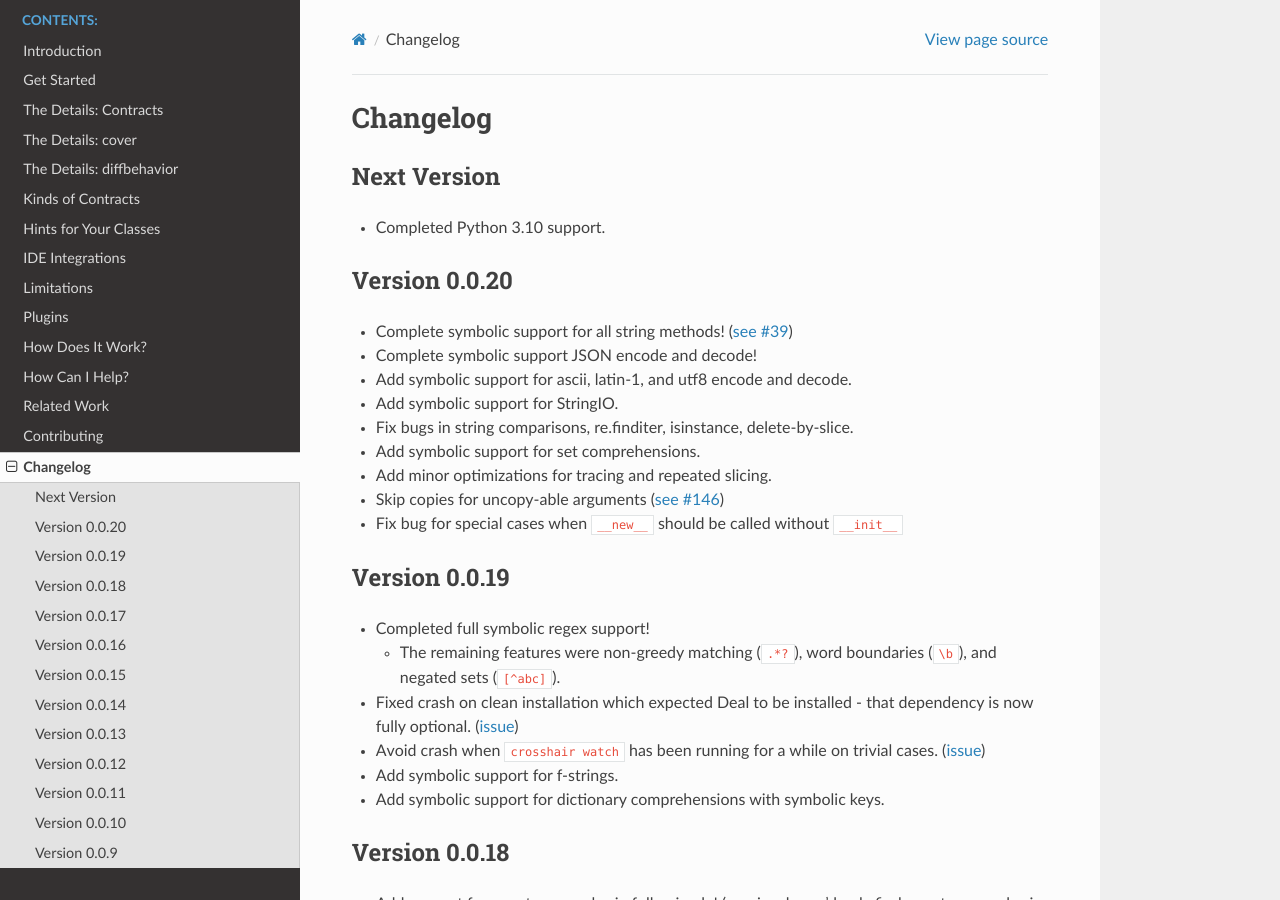
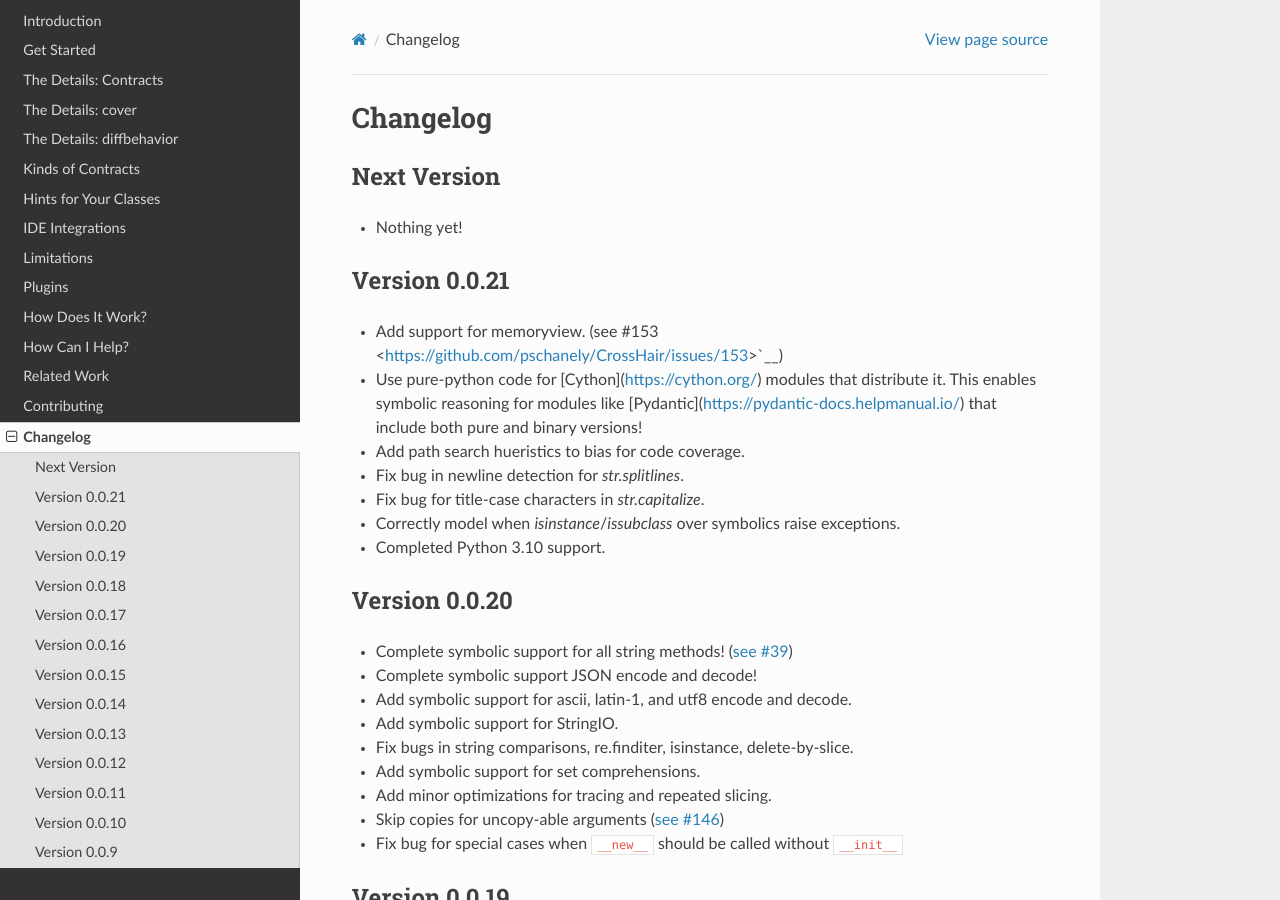
Before and after one commit to pschanely/CrossHair, a Sphinx documentation site: the page built from doc/source/changelog.rst, in a window 1280 px wide and 900 px high. Built offline with Sphinx 7.4.7 and the Read the Docs theme 2.0.0, drawn with Linux system fonts in a browser that asks for light colours; the version number is read from the project's files by our own code.

Commit message:
Update the changelog

```diff
--- a/doc/source/changelog.rst
+++ b/doc/source/changelog.rst
@@ -6,6 +6,24 @@ Changelog
 Next Version
 ------------
 
+* Nothing yet!
+
+
+Version 0.0.21
+--------------
+
+* Add support for memoryview.
+  (see #153 <https://github.com/pschanely/CrossHair/issues/153>`__)
+* Use pure-python code for
+  [Cython](https://cython.org/)
+  modules that distribute it.
+  This enables symbolic reasoning for modules like
+  [Pydantic](https://pydantic-docs.helpmanual.io/)
+  that include both pure and binary versions!
+* Add path search hueristics to bias for code coverage.
+* Fix bug in newline detection for `str.splitlines`.
+* Fix bug for title-case characters in `str.capitalize`.
+* Correctly model when `isinstance`/`issubclass` over symbolics raise exceptions.
 * Completed Python 3.10 support.
 
 
```
